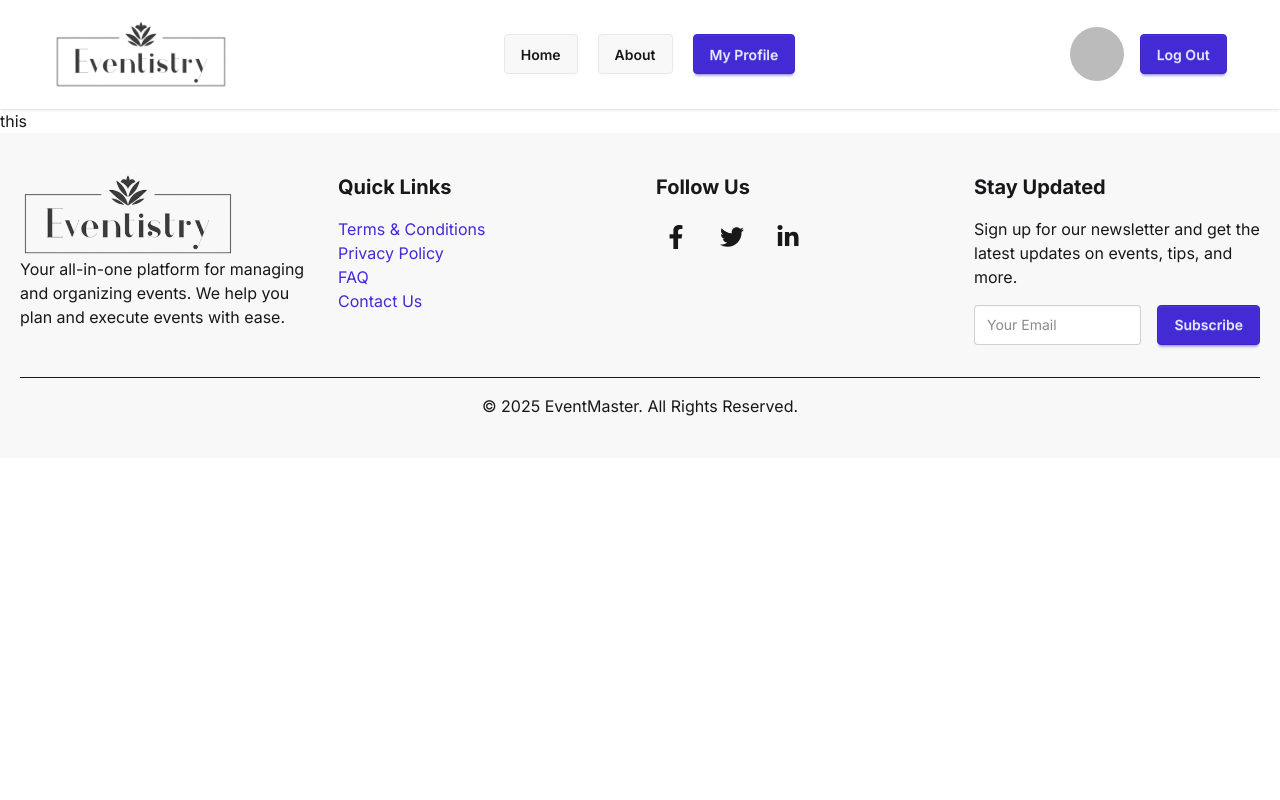
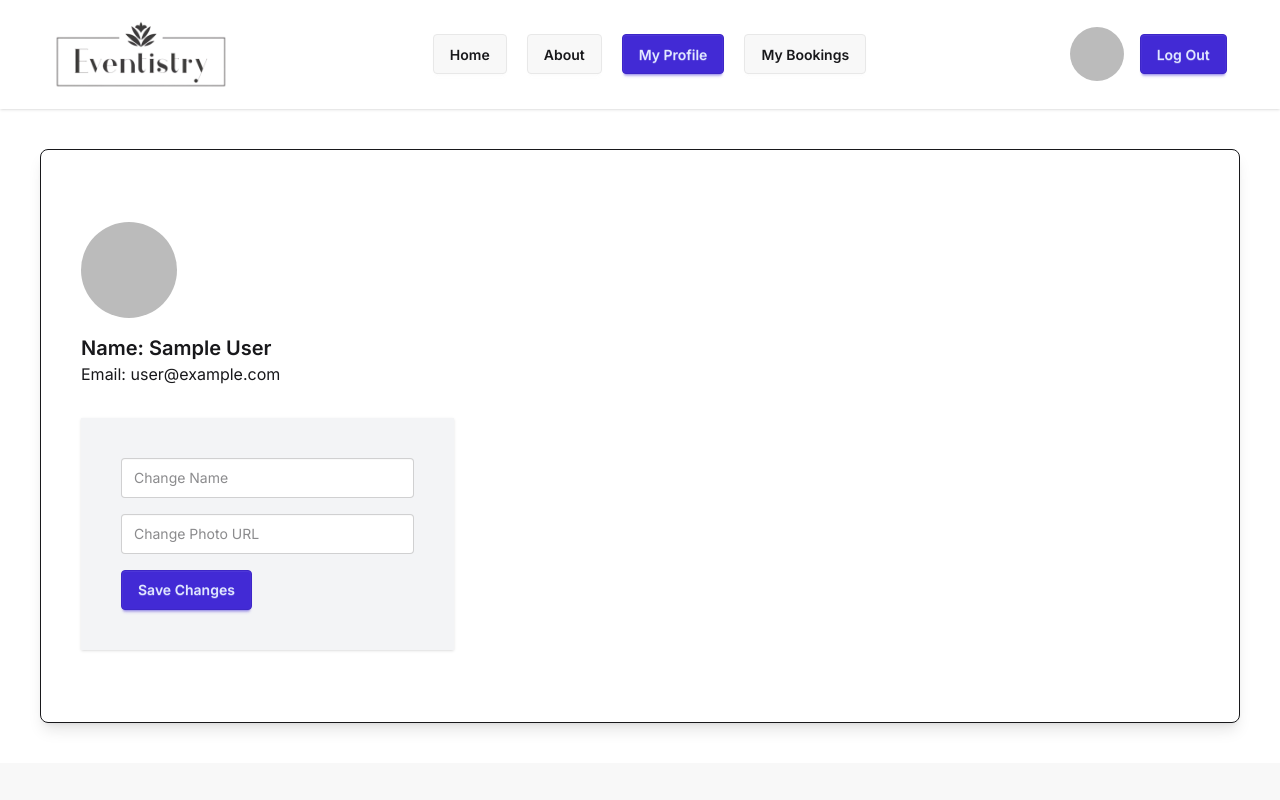
Before and after one commit to Mohammad7558/React-Authentication, a React (Vite) app: page /profile in a window 1280 px wide. Shown: the top 800 px of the page. Built offline with nearby package versions, Linux system fonts and the light colour scheme; no server answers; sample sign-in values are in the browser's storage.

Commit message:
profile-update-page

```diff
--- a/src/Pages/Login/Login.jsx
+++ b/src/Pages/Login/Login.jsx
@@ -19,6 +19,13 @@ const Login = () => {
     e.preventDefault();
     const email = e.target.email.value;
     const password = e.target.password.value;
+
+    if(email == ''){
+      return toast.error('Enter Email')
+    }
+    else if(password == ''){
+      return toast.error('Enter Password')
+    }
 
     signInEmailPassword(email, password)
       .then(() => {
--- a/src/Pages/Register/Register.jsx
+++ b/src/Pages/Register/Register.jsx
@@ -28,13 +28,28 @@ const Register = () => {
     const haveUpperCase = /[A-Z]/;
     const haveLowerCase = /[a-z]/;
 
-    if (!haveUpperCase.test(password)) {
-      return setPasswordError("Password Must Have An Uppercase");
-    } else if (!haveLowerCase.test(password)) {
-      return setPasswordError("Password Must Have An Lowercase");
-    } else if (password.length < 6) {
-      setPasswordError("Password should Be 6 Character Long");
+    if(userName == ''){
+      return toast.error('Enter Your Name')
     }
+    else if(photoLink == ''){
+      return toast.error('Enter Your Photo Url')
+    }
+    else if(email == ''){
+      return toast.error('Enter Email')
+    }
+    else if(password == ''){
+      return toast.error('Write A Password')
+    }
+    else if(password.length < 6){
+      return toast.error('Password Must Be 6 Character Long')
+    }
+    else if(!haveLowerCase.test(password)){
+      return toast.error('Password Must Have An Lowercase')
+    }
+    else if(!haveUpperCase.test(password)){
+      return toast.error('Password Must Have An Uppercase')
+    }
+
     createUserWithEmailPass(email, password)
     .then(result => {
         const user = result.user;
--- a/src/Routes/Routes.jsx
+++ b/src/Routes/Routes.jsx
@@ -41,6 +41,10 @@ export const router = createBrowserRouter([
             {
                 path: '/profile',
                 element: <PrivateRoutes><MyProfile></MyProfile></PrivateRoutes>
+            },
+            {
+                path: '/my-bookings',
+                element: <h1>My Bookings</h1>
             }
         ]
     }
--- a/src/components/Headers/Header.jsx
+++ b/src/components/Headers/Header.jsx
@@ -34,12 +34,20 @@ const Header = () => {
         About
       </NavLink>
       {user && (
+        <>
         <NavLink
           className={({ isActive }) => (isActive ? "btn btn-primary" : "btn")}
           to="/profile"
         >
           My Profile
         </NavLink>
+        <NavLink
+          className={({ isActive }) => (isActive ? "btn btn-primary" : "btn")}
+          to="/my-bookings"
+        >
+          My Bookings
+        </NavLink>
+        </>
       )}
     </>
   );
@@ -53,7 +61,7 @@ const Header = () => {
       <div className="lg:block hidden">
         {user ? (
           <div className="flex items-center gap-x-4">
-            <img className="w-[54px] rounded-full" src={user?.photoURL} title={user?.displayName} alt="" />
+            <img className="w-[54px] rounded-full" src={user?.photoURL ? user?.photoURL : 'https://fortmyersradon.com/wp-content/uploads/2019/12/dummy-user-img-1.png'} title={user?.displayName} alt="" />
             <button onClick={logOut} className="btn btn-primary">
               Log Out
             </button>
--- a/src/components/MyProfile/MyProfile.jsx
+++ b/src/components/MyProfile/MyProfile.jsx
@@ -1,11 +1,49 @@
-import React from 'react';
+import React, { use } from 'react';
+import { AuthContext } from '../../provider/AuthContext';
+import toast from 'react-hot-toast';
 
 const MyProfile = () => {
-    return (
-        <div>
-            <h1>this</h1>
+
+    const {user, setUser, updateUser} = use(AuthContext);
+    const {email, displayName, photoURL} = user;
+
+    const handleUpdateUser = e => {
+        e.preventDefault();
+        const name = e.target.name.value;
+        const photoUrl = e.target.photoUrl.value;
+        console.log(name, photoUrl);
+
+        if(name == '' || photoUrl == ''){
+            return toast.error('Give Name or Photo URL')
+        }
+
+        updateUser({displayName: name, photoURL: photoUrl})
+        .then(() => {
+            setUser({...user, displayName: name, photoURL: photoUrl})
+            toast.success("User Update Successfully")
+            e.target.reset()
+        })
+        .catch(error => {
+            toast.error(error.message)
+        })
+    }
+
+      return (
+        <div className="p-4 border rounded-lg shadow-lg px-10 m-10 py-18">
+          <img src={photoURL} alt="User Avatar" className="w-24 h-24 rounded-full mb-4" />
+          <div className="mb-4">
+            <h2 className="text-xl font-semibold">Name: {displayName}</h2>
+            <p>Email: {email}</p>
+          </div>
+          <div className='mt-8 bg-gray-100 lg:w-1/3 p-10 shadow w-full'>
+            <form onSubmit={handleUpdateUser}>
+                <input name='name' className='input block mb-4' type="text" placeholder='Change Name'  />
+                <input name='photoUrl' type="text" className='input block mb-4' placeholder='Change Photo URL' />
+                <button className='btn btn-primary'>Save Changes</button>
+            </form>
+          </div>
         </div>
-    );
+      )
 };
 
 export default MyProfile;
```
